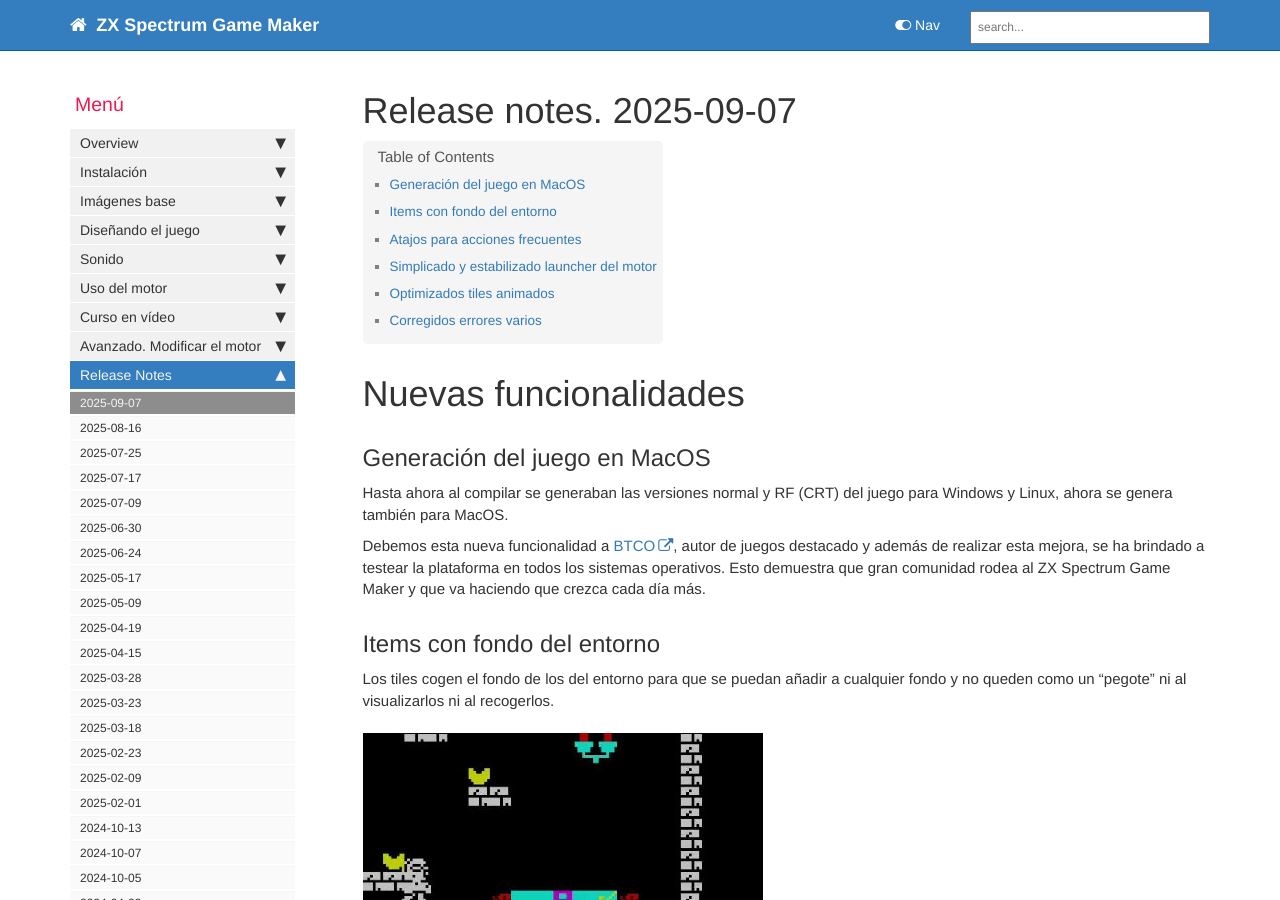
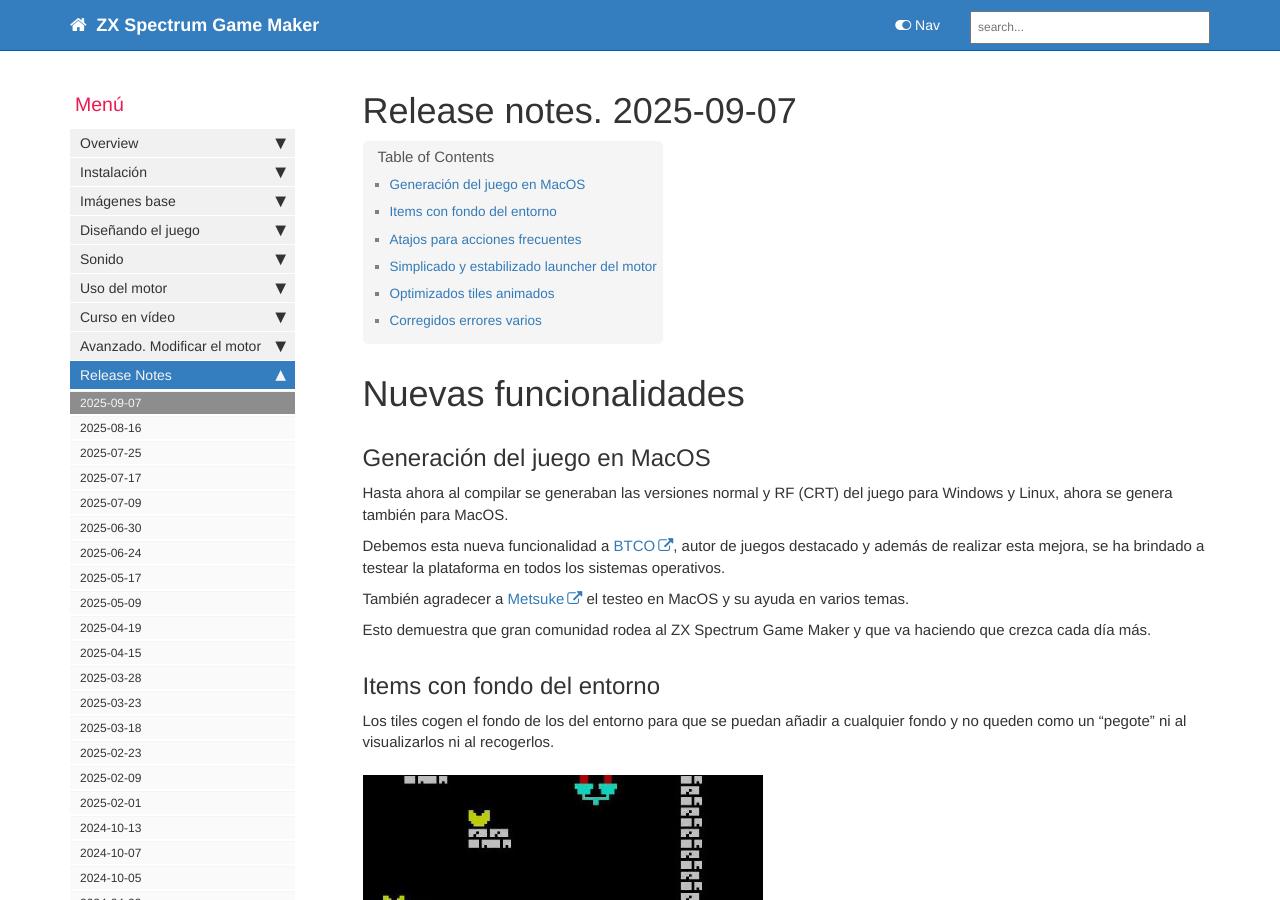
Before and after one commit to rtorralba/zx-game-maker-www, a Jekyll site: the page built from pages/mydoc/mydoc_release_notes_2025_09_07.md, in a window 1280 px wide and 900 px high. Built offline with Jekyll 4.4.1, drawn with Linux system fonts in a browser that asks for light colours; comment, search, counter and statistics services are not loaded.

Commit message:
fix: improve clarity in MacOS functionality section of release notes

```diff
--- a/pages/mydoc/mydoc_release_notes_2025_09_07.md
+++ b/pages/mydoc/mydoc_release_notes_2025_09_07.md
@@ -12,7 +12,11 @@
 ## Generación del juego en MacOS
 Hasta ahora al compilar se generaban las versiones normal y RF (CRT) del juego para Windows y Linux, ahora se genera también para MacOS.
 
-Debemos esta nueva funcionalidad a [BTCO](https://btco-original.itch.io/), autor de juegos destacado y además de realizar esta mejora, se ha brindado a testear la plataforma en todos los sistemas operativos. Esto demuestra que gran comunidad rodea al ZX Spectrum Game Maker y que va haciendo que crezca cada día más.
+Debemos esta nueva funcionalidad a [BTCO](https://btco-original.itch.io/), autor de juegos destacado y además de realizar esta mejora, se ha brindado a testear la plataforma en todos los sistemas operativos.
+
+También agradecer a [Metsuke](https://x.com/metsuke) el testeo en MacOS y su ayuda en varios temas.
+
+Esto demuestra que gran comunidad rodea al ZX Spectrum Game Maker y que va haciendo que crezca cada día más.
 
 ## Items con fondo del entorno
 Los tiles cogen el fondo de los del entorno para que se puedan añadir a cualquier fondo y no queden como un "pegote" ni al visualizarlos
```
